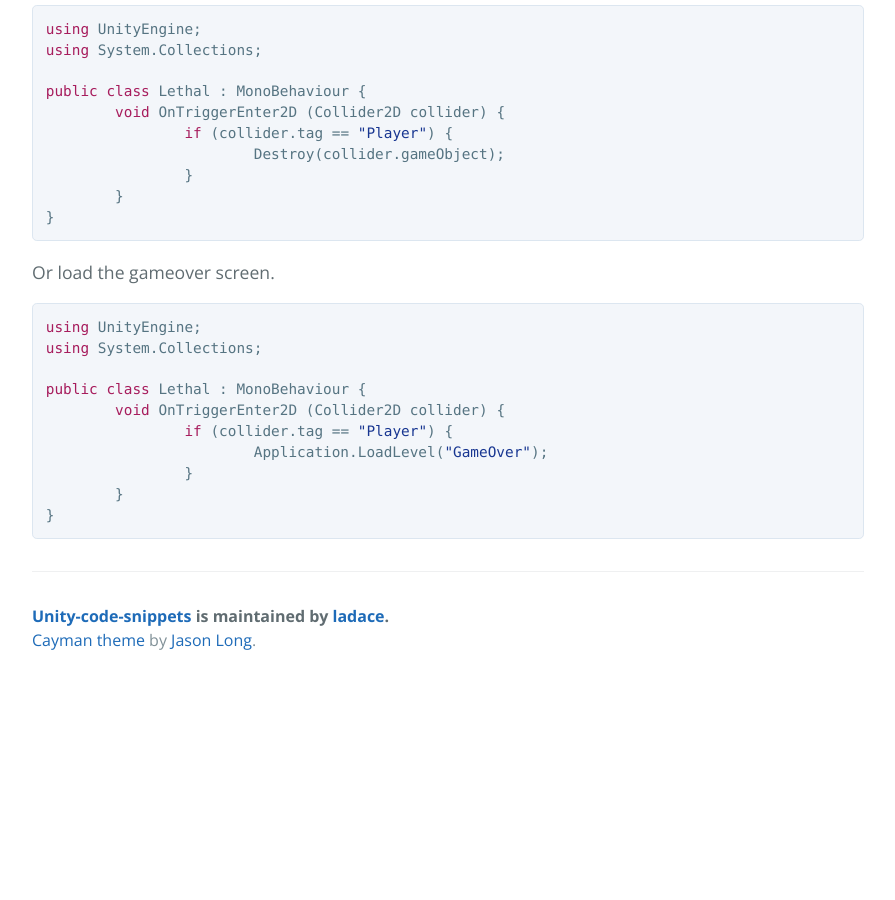
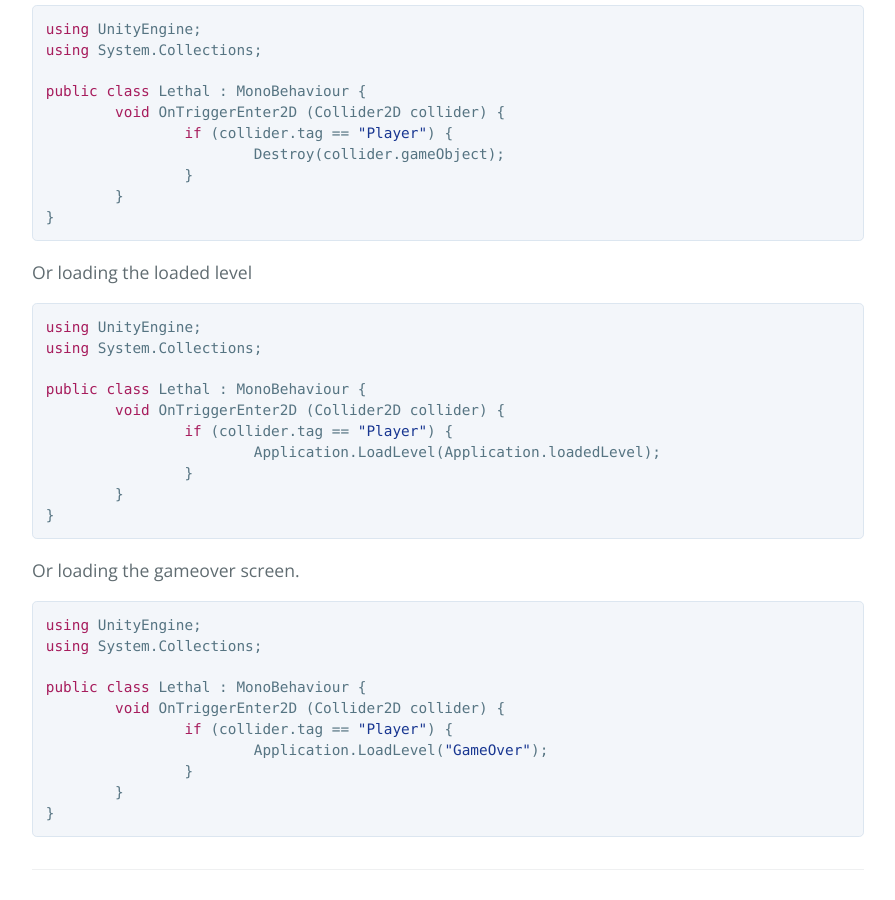
Before and after one commit to ladace/unity-code-snippets, a Jekyll site: the page built from platformer.md, in a window 1280 px wide and 900 px high, scrolled down 1910 px. Shown: the whole window, without its empty margins (192-1087 px from the left). Built offline with Jekyll 4.4.1, drawn with Linux system fonts in a browser that asks for light colours; Markdown is read by kramdown in place of the engine named in the settings; before the commit the page ends 2594 px from its top, so only the background shows below that.

Commit message:
Update platformer.md

````diff
--- a/platformer.md
+++ b/platformer.md
@@ -79,8 +79,22 @@ public class Lethal : MonoBehaviour {
 	}
 }
 ```
+Or loading the loaded level
 
-Or load the gameover screen.
+```csharp
+using UnityEngine;
+using System.Collections;
+
+public class Lethal : MonoBehaviour {
+	void OnTriggerEnter2D (Collider2D collider) {
+		if (collider.tag == "Player") {
+			Application.LoadLevel(Application.loadedLevel);
+		}
+	}
+}
+```
+
+Or loading the gameover screen.
 
 ```csharp
 using UnityEngine;
````
